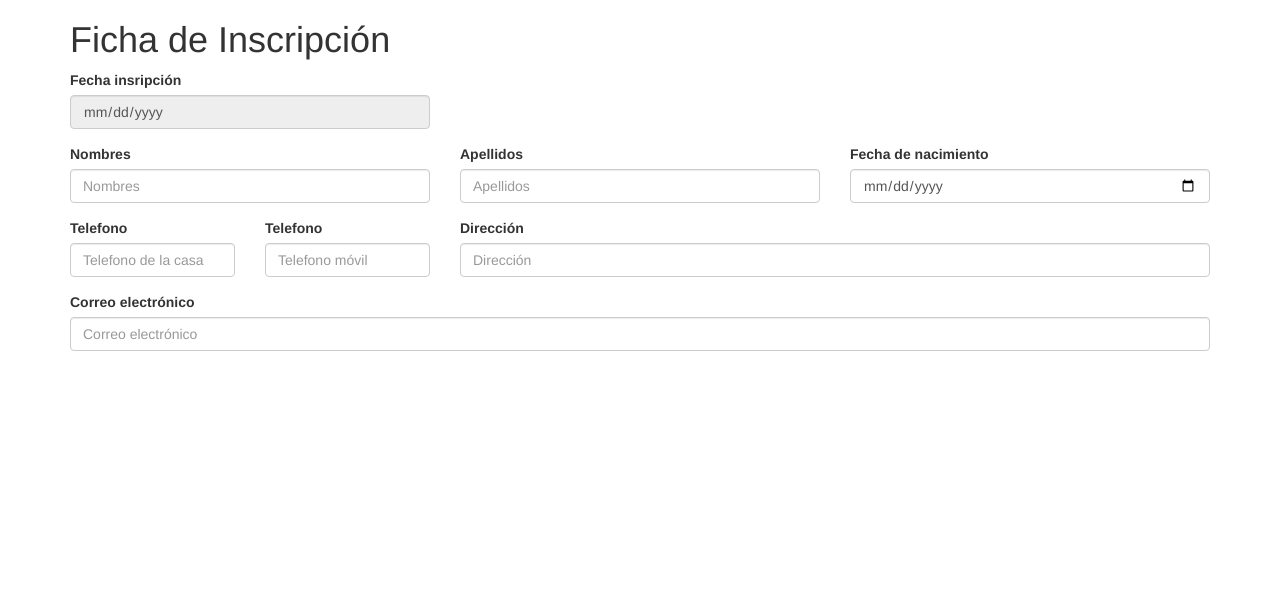
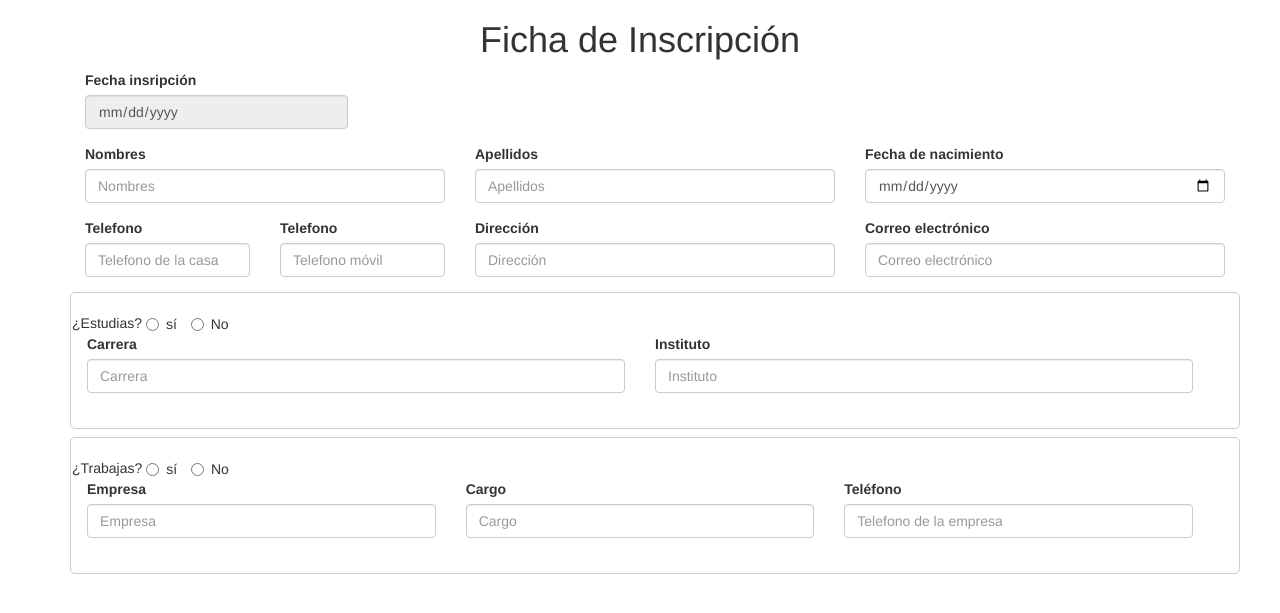
Before and after one commit to arodrigueze0215/Ejapp, a Django app: a page that uses templates/inscription.html in a window 1280 px wide. Shown: the top 613 px of the page. Run offline with Django 3.2, Linux system fonts and the light colour scheme; some libraries are stand-ins or nearby versions.

Commit message:
add more fields in inscriptions template

```diff
--- /dev/null
+++ b/static/css/inscription.css
@@ -0,0 +1,14 @@
+.Main h1{
+    text-align: center;
+}
+    .Main-Study{
+        padding: 20px 1px;
+        border: 1px solid #ccc;
+        border-radius: 5px;
+    }
+    .Main-Job{
+        margin-top: 8px;
+        padding: 20px 1px;
+        border: 1px solid #ccc;
+        border-radius: 5px;
+    }
--- a/templates/inscription.html
+++ b/templates/inscription.html
@@ -7,6 +7,7 @@
         <!-- Latest compiled and minified CSS -->
         <link rel="stylesheet" href="https://maxcdn.bootstrapcdn.com/bootstrap/3.3.7/css/bootstrap.min.css"
         integrity="sha384-BVYiiSIFeK1dGmJRAkycuHAHRg32OmUcww7on3RYdg4Va+PmSTsz/K68vbdEjh4u" crossorigin="anonymous">
+        <link rel="stylesheet" href="{% static 'css/inscription.css' %}" >
         <meta name="viewport" content="width=device-width, initial-scale=1, maximum-scale=1, user-scalable=no">
 
     </head>
@@ -14,8 +15,9 @@
         <div class="Main container">
             <h1>Ficha de Inscripción</h1>
             <form>
+              <div class="container">
                    <div class="row">
-                    <div class="form-group col-md-4">
+                        <div class="form-group col-md-3">
                             <label for="date-inscription">Fecha insripción</label>
                             <input type="date" class="form-control" id="date-inscription" placeholder="Fecha insripción" disabled>
                         </div>
@@ -43,16 +45,72 @@
                             <label for="number-mobile">Telefono</label>
                             <input type="tel" class="form-control" id="number-mobile" placeholder="Telefono móvil">
                         </div>
-                    <div class="form-group col-md-8">
+                        <div class="form-group col-md-4">
                             <label for="address">Dirección</label>
                             <input type="text" class="form-control" id="address" placeholder="Dirección">
                         </div>
-                </div>
-                <div class="form-group">
+                        <div class="form-group col-md-4">
                             <label for="mail">Correo electrónico</label>
                             <input type="email" class="form-control" id="mail" placeholder="Correo electrónico">
                         </div>
+                    </div>
+              </div>
+                <div class="container Main-Study">
+                    <div>
+                        <span> ¿Estudias?</span>
+
+                        <label class="radio-inline">
+                            <input type="radio" name="inlineRadioOptions" id="study-yes" value="true"> sí
+                        </label>
+
+
+                        <label class="radio-inline">
+                            <input type="radio" name="inlineRadioOptions" id="study-no" value="false"> No
+                        </label>
+
+                    </div>
+                    <div class="row col-md-12">
+                        <div class="form-group col-md-6">
+                            <label for="career">Carrera</label>
+                            <input type="text" class="form-control" id="career" placeholder="Carrera">
+                        </div>
+                        <div class="form-group col-md-6">
+                            <label for="institute">Instituto</label>
+                            <input type="text" class="form-control" id="institute" placeholder="Instituto">
+                        </div>
+                    </div>
+                </div>
+                <div class="container Main-Job">
+                    <div>
+                        <span> ¿Trabajas?</span>
+
+                        <label class="radio-inline">
+                            <input type="radio" name="inlineRadioOptions" id="study-yes" value="true"> sí
+                        </label>
+
+
+                        <label class="radio-inline">
+                            <input type="radio" name="inlineRadioOptions" id="study-no" value="false"> No
+                        </label>
+
+                    </div>
+                    <div class="row col-md-12">
+                        <div class="form-group col-md-4">
+                            <label for="company">Empresa</label>
+                            <input type="text" class="form-control" id="company" placeholder="Empresa">
+                        </div>
+                        <div class="form-group col-md-4">
+                            <label for="role">Cargo</label>
+                            <input type="text" class="form-control" id="role" placeholder="Cargo">
+                        </div>
+                        <div class="form-group col-md-4">
+                            <label for="phone-company">Teléfono</label>
+                            <input type="tel" class="form-control" id="phone-company" placeholder="Telefono de la empresa">
+                        </div>
+                    </div>
+                </div>
             </form>
+
         </div>
 
     <!--<script src="http://code.jquery.com/jquery-latest.js"></script>-->
```
Also changed, not shown: static/css/main.css (deleted). Lines whose indentation alone changed are shown as unchanged.
